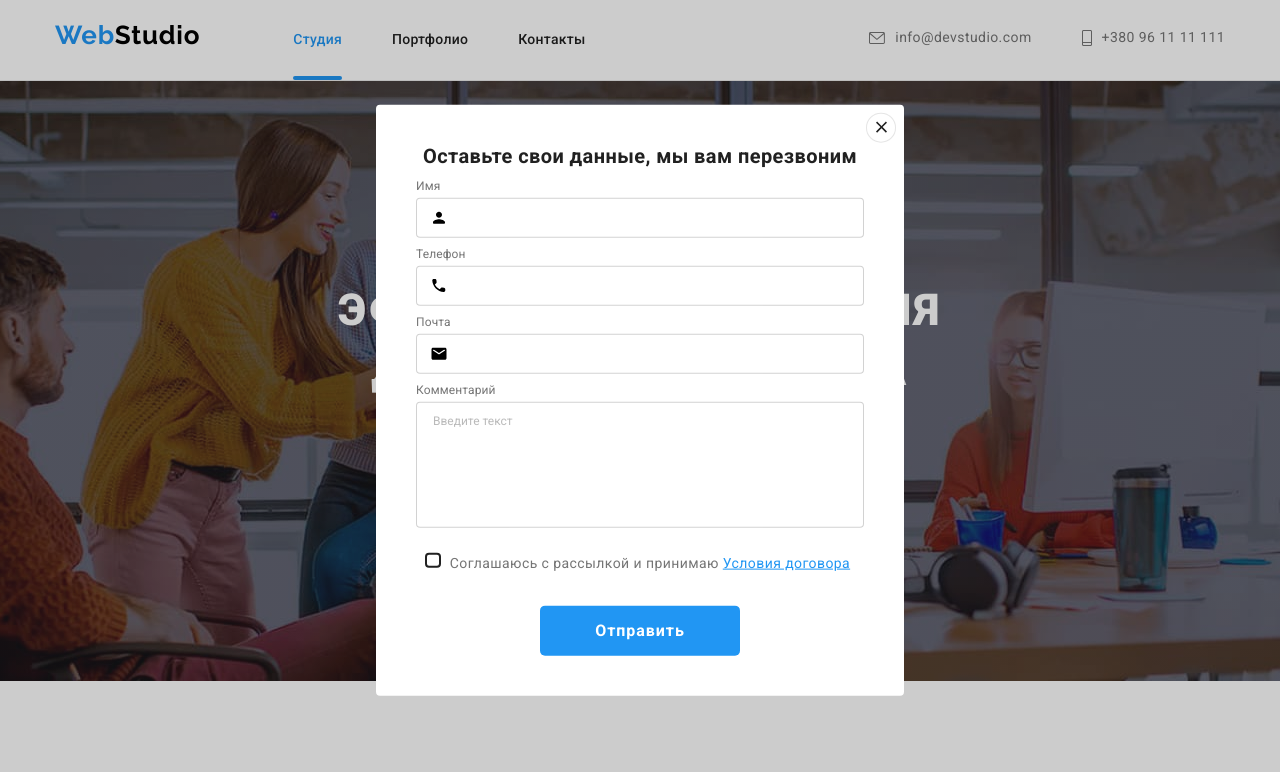
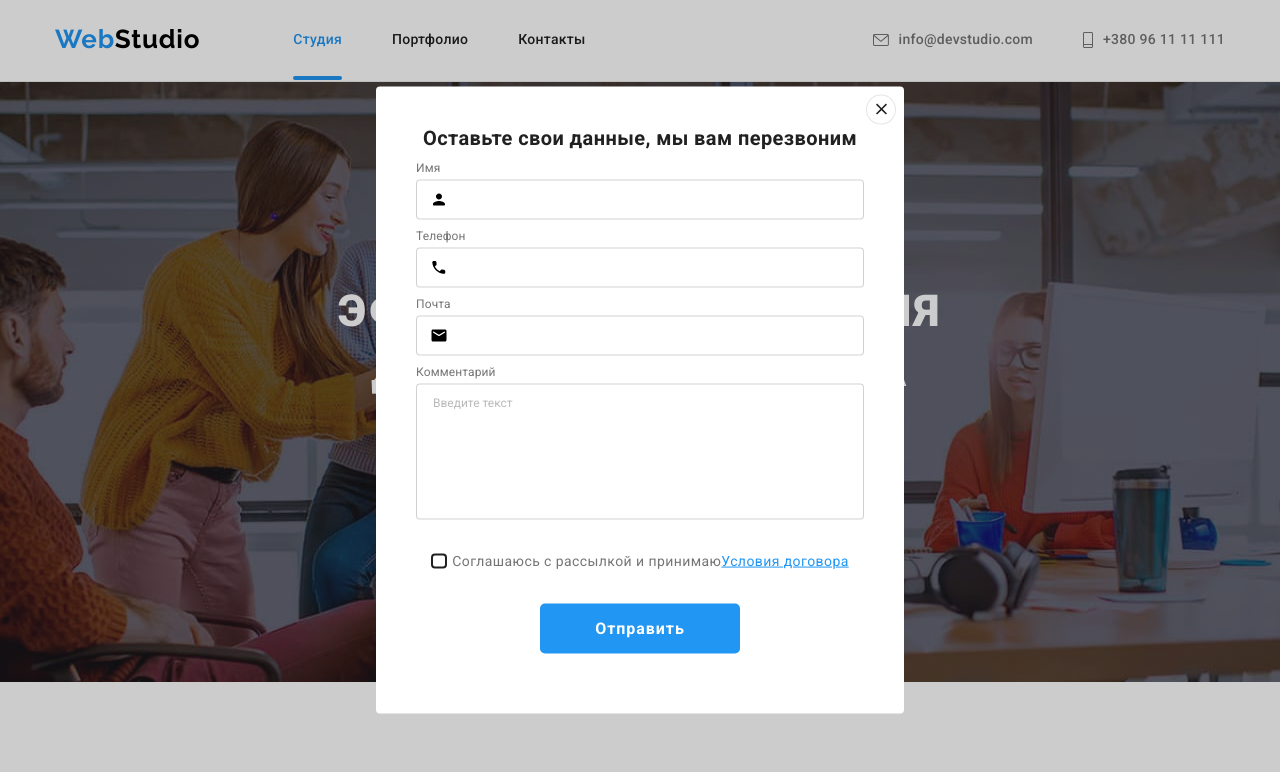
Before and after one commit to 6karai9/goit-markup-hw-06, a plain HTML site: page index.html in a window 1280 px wide. Both pictures are taken after a click on the button "Заказать услугу". Shown: the top 772 px of the page. Drawn offline with nearby package versions, Linux system fonts and the light colour scheme.

Commit message:
пофиксил все пункты по фидбеку

```diff
--- a/css/styles.css
+++ b/css/styles.css
@@ -238,12 +238,14 @@ address {
 
 .navigation {
   display: flex;
-  align-items: baseline;
+  align-items: center;
 }
 
 .logo-link {
   display: block;
   margin-right: 93px;
+  padding-top: 24px;
+  padding-bottom: 25px;
 }
 
 .nav-list {
@@ -265,6 +267,7 @@ address {
 
 .header-line {
   position: relative;
+  border-bottom: 1px solid #ececec;
 }
 
 .nav-link-line::after {
@@ -324,6 +327,10 @@ address {
   display: flex;
   align-items: center;
   border: none;
+  padding: 32px 0;
+  font-weight: 500;
+  line-height: 1.14;
+  letter-spacing: 0.02em;
 }
 
 .icon-link:hover,
@@ -347,11 +354,6 @@ address {
 
 .contact-item:not(:last-child) {
   margin-right: 50px;
-}
-
-header {
-  position: relative;
-  border-bottom: 1px solid #ececec;
 }
 
 .order-button {
@@ -384,6 +386,7 @@ header {
   background-repeat: no-repeat;
   background-size: cover;
   background-position: center;
+  margin: 0 auto;
 }
 
 .hero-section {
@@ -458,7 +461,7 @@ header {
 }
 
 .team-section .team-icon-link {
-  fill: var(--main-text-color);
+  fill: var(--clients-border-color);
 }
 
 .team-icon {
@@ -497,11 +500,13 @@ header {
 
 .item-block {
   padding: 30px 32px;
+  background-color: var(--white-color);
 }
 
 .clients-icon-link {
   display: flex;
   border: 1px solid var(--clients-border-color);
+  color: var(--clients-border-color);
   border-radius: 4px;
   width: 170px;
   height: 90px;
@@ -771,29 +776,34 @@ footer .button {
   padding: 40px 40px;
 }
 
-.form-field {
+.form-label:not(:last-child) {
   position: relative;
   display: flex;
   flex-direction: column;
 }
 
-.form-field:not(:last-child) {
+.form-label:last-child {
+  display: flex;
+  justify-content: center;
+}
+
+.form-label:not(:last-child) {
   margin-bottom: 10px;
 }
 
-.form-field:last-child {
+.form-label:last-child {
   margin-bottom: 20px;
-}
-
-.form-field span {
-  display: inline-block;
-  margin-bottom: 4px;
 }
 
 .form-label {
   font-size: 12px;
   line-height: 1.16;
   letter-spacing: 0.01em;
+}
+
+.label-text {
+  display: inline-block;
+  margin-bottom: 4px;
 }
 
 .form-input:hover,
@@ -836,16 +846,18 @@ footer .button {
 .form-area {
   width: 100%;
   resize: none;
-  padding-top: 12px;
-  padding-left: 16px;
+  padding: 12px 16px;
   border: 1px solid rgba(33, 33, 33, 0.2);
   border-radius: 4px;
   outline: none;
+  margin-bottom: 20px;
 }
 
-.terms-block {
-  display: inline-block;
+.form-label-terms {
+  display: flex;
+  justify-content: center;
   margin-bottom: 30px;
+  align-items: center;
 }
 
 .terms-link {
@@ -858,17 +870,13 @@ footer .button {
   appearance: none;
 }
 
-.form-label-terms {
-  padding-left: 5px;
-}
-
-.checkbox-decor {
-  display: inline-block;
+.terms-span {
   margin-left: 5px;
 }
 
 .custom-icon {
   display: inline-block;
+  cursor: pointer;
   width: 16px;
   height: 15px;
   border: 2px solid var(--title-color);
@@ -890,11 +898,6 @@ footer .button {
   width: 18px;
   height: 18px;
   transform: translateY(-72%);
-}
-
-.submit-button {
-  display: flex;
-  justify-content: center;
 }
 
 .examples-overlay {
--- a/index.html
+++ b/index.html
@@ -422,8 +422,6 @@
         <form class="form" autocomplete="off">
           <b class="request-action">Оставьте свои данные, мы вам перезвоним</b>
 
-          <div class="form-field-block">
-            <div class="form-field">
           <label class="form-label">
             <span class="label-text">Имя</span>
             <input type="text" class="form-input" />
@@ -431,9 +429,7 @@
               <use href="./css/symbol-defs.svg#icon-person"></use>
             </svg>
           </label>
-            </div>
 
-            <div class="form-field">
           <label class="form-label">
             <span class="label-text">Телефон</span>
             <input type="tel" class="form-input" />
@@ -441,9 +437,7 @@
               <use href="./css/symbol-defs.svg#icon-phone"></use>
             </svg>
           </label>
-            </div>
 
-            <div class="form-field">
           <label class="form-label">
             <span class="label-text">Почта</span>
             <input type="email" class="form-input" />
@@ -451,32 +445,23 @@
               <use href="./css/symbol-defs.svg#icon-email"></use>
             </svg>
           </label>
-            </div>
 
-            <div class="form-field">
           <label class="form-label">
             <span class="label-text">Комментарий</span>
             <textarea name="comment" class="form-area" rows="8" placeholder="Введите текст"></textarea>
           </label>
-            </div>
-          </div>
 
-          <div class="terms-block">
           <label class="form-label-terms">
             <input class="checkbox" type="checkbox" name="terms" />
             <span class="custom-icon"></span>
+            <span class="terms-span"></span>
+            <span>Соглашаюсь с рассылкой и принимаю</span>
+            <a class="terms-link" href="">Условия договора</a>
+          </label>
 
-              <div class="checkbox-decor">
-                <span>Соглашаюсь с рассылкой и принимаю</span>
-
-                <a class="terms-link" href="">Условия договора</a>
-              </div>
+          <label class="form-label">
+            <button type="submit" class="order-button button">Отправить</button>
           </label>
-          </div>
-
-          <div class="submit-button">
-            <button type="submit" class="order-button button">Отправить</button>
-          </div>
         </form>
       </div>
     </div>
```
Lines whose indentation alone changed are shown as unchanged.
